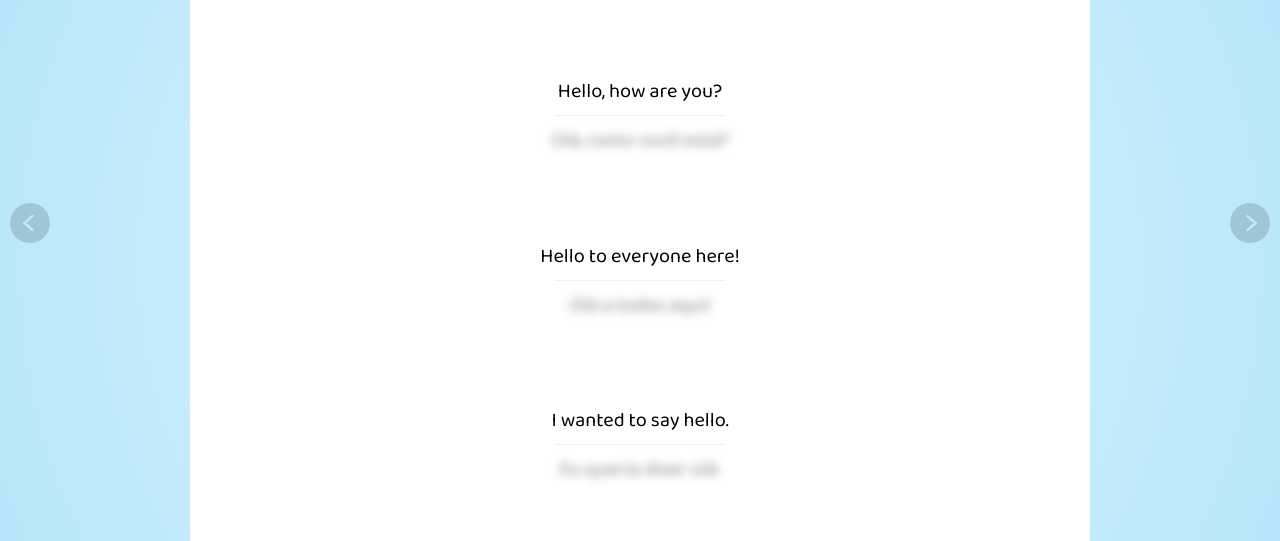
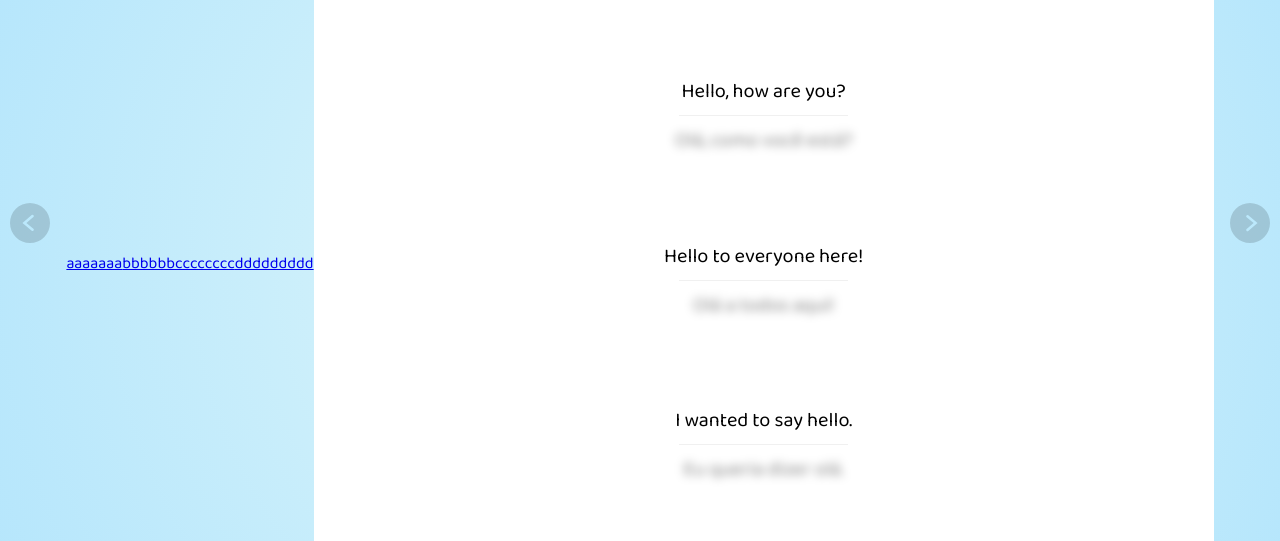
Before and after one commit to rafaelsg-01/duolingo-rival, a plain HTML site: page index.html in a window 1280 px wide. Shown: the part 137-678 px from the top of the page. Drawn offline with Linux system fonts and the light colour scheme.

Commit message:
update index.html

```diff
--- a/index.html
+++ b/index.html
@@ -385,6 +385,10 @@
                     <span id="expirationDate" style="font-weight: bold;">${Let_timeExpire}</span>
                 </p>
             </div> -->
+            <a href="https://translate.google.com/translate_tts?ie=UTF-8&client=tw-ob&tl=en&q=Hello+World">aaaaaaa</a>
+            <a href="https://translate.google.com/translate_tts?ie=UTF-8&tl=tr-TR&client=tw-ob&q=Bats%C4%B1n+bu+d%C3%BCnya+bitsin+bu+r%C3%BCya">bbbbbb</a>
+            <a href="https://translate.google.com/translate_tts?ie=UTF-8&client=tw-ob&tl=en&q=I+love+coffee">cccccccc</a>
+            <a href="http://translate.google.com/translate_tts?tl=en&q=Google+TTS+is+awesome&ie=UTF-8&total=1&idx=0&client=t&key=YOUR_KEY_STRING">ddddddddd</a>
 
             <div class="main">
                 <!-- <div class="qr-info" style="
```
